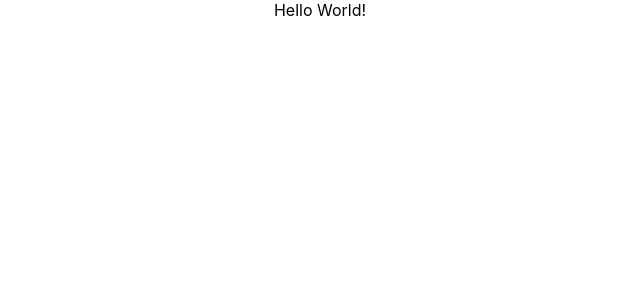
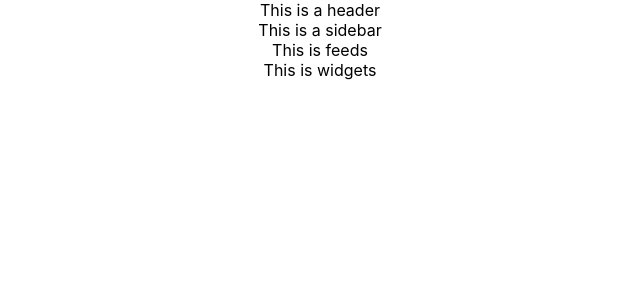
Before and after one commit to gupta52akash/linkedin-clone, a React (Create React App) app: page / in a window 1280 px wide. Shown: the top 300 px of the page, without its empty margins (320-960 px from the left). Built offline with nearby package versions, Linux system fonts and the light colour scheme.

Commit message:
feature[LC-26]: updated homepage

```diff
--- a/src/App.js
+++ b/src/App.js
@@ -1,26 +1,14 @@
 import React from 'react';
+import Header from "./app/components/Header/Header";
+import Home from "./app/pages/Home/Home";
+
 import './App.css';
 
 function App() {
   return (
     <div className="App">
-		Hello World!
-		  {/* TODO: [LC-7]Header */}
-		  {/*		TODO: [LC-13] Logo */}
-		  {/*		TODO: [LC-14] search bar */}
-		  {/*		TODO: [LC-15] navbar icons */}
-		  {/* TODO: [LC-2]Main */}
-		  {/*	TODO: [LC-8]Sidebar */}
-		  {/*		TODO: [LC-16] personal details */}
-		  {/*		TODO: [LC-17] LinkedIn stats
-		  {/*		TODO: [LC-18] Recent updates */}
-		  {/*	TODO: [LC-9] feed */}
-		  {/*		TODO: [LC-5] inputContainer */}
-		  {/*		TODO: [LC-12]posts */}
-		  {/*	TODO: [LC-10]Widgets */}
-		  {/*		TODO: [LC-22]LinkedIn News */}
-		  {/*		TODO: [LC-23]Top viewed Courses */}
-		  {/*		TODO: [LC-24]Footer */}
+		<Header></Header>
+		 <Home></Home>
 	</div>
   );
 }
--- a/src/index.css
+++ b/src/index.css
@@ -1,3 +1,8 @@
+* {
+	margin: 0;
+	padding: 0;
+}
+
 body {
   margin: 0;
   font-family: -apple-system, BlinkMacSystemFont, 'Segoe UI', 'Roboto', 'Oxygen',
```
